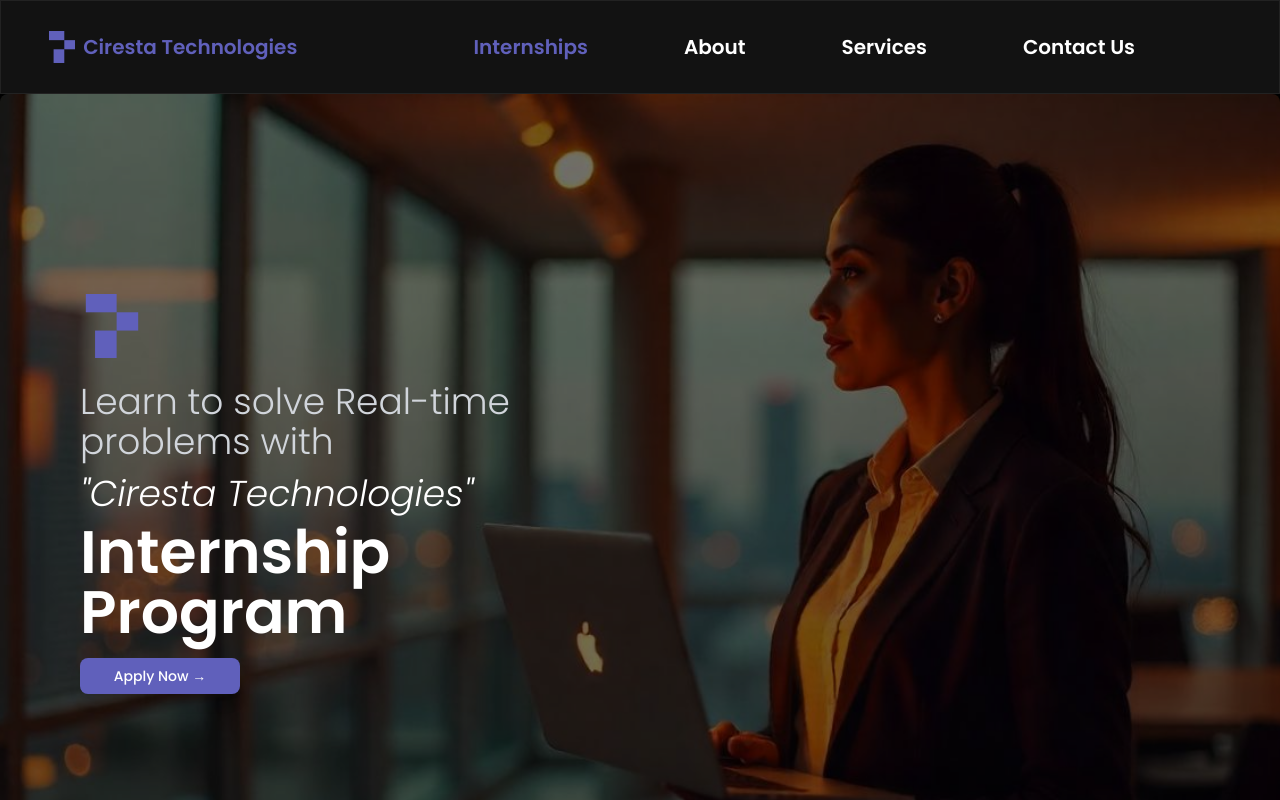
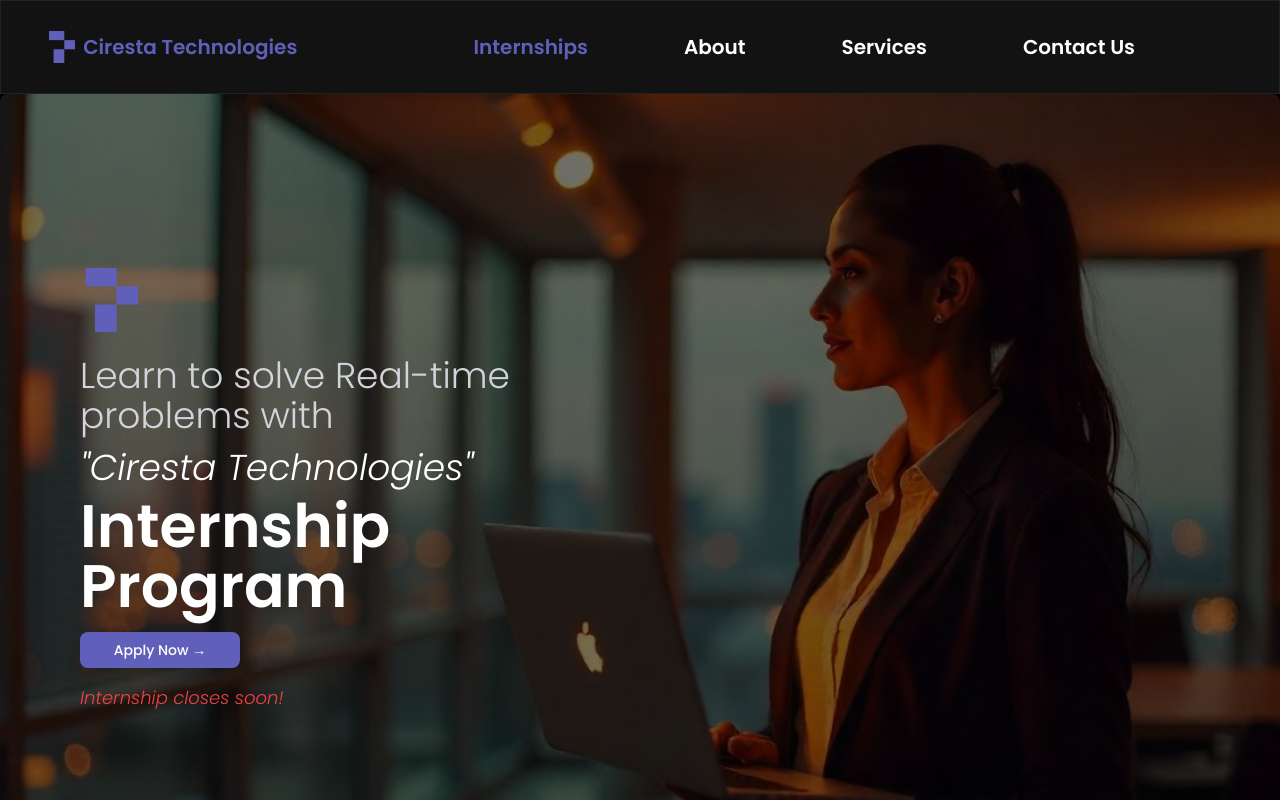
Before and after one commit to Ciresta/Landing-Page-Ciresta, a React (Create React App) app: page /internships in a window 1280 px wide. Shown: the top 800 px of the page. Built offline with nearby package versions, Linux system fonts and the light colour scheme.

Commit message:
added red

```diff
--- a/src/components/internship/Heads.js
+++ b/src/components/internship/Heads.js
@@ -43,6 +43,7 @@ const Heads = () => {
           >
             Apply Now →
           </a>
+          <p className="text-lg text-red-500 mb-1 mt-4 sm:mb-2 poppins-light-italic">Internship closes soon!</p>
         </div>
       </div>
     </div>
```
